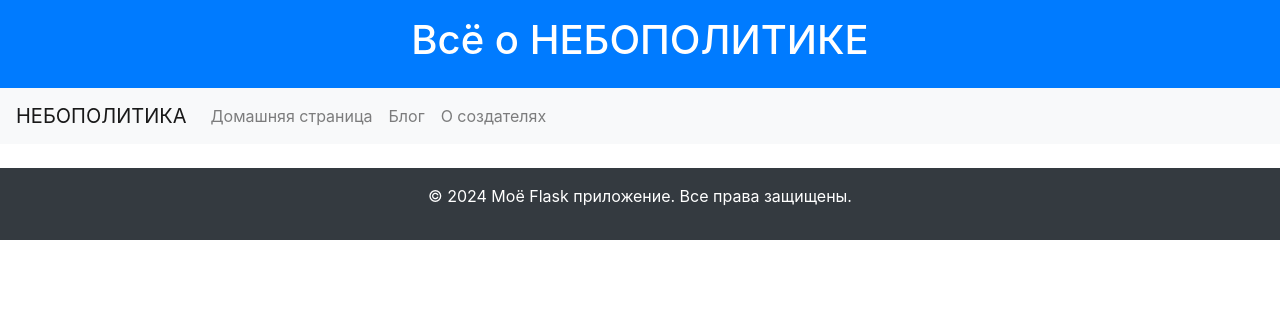
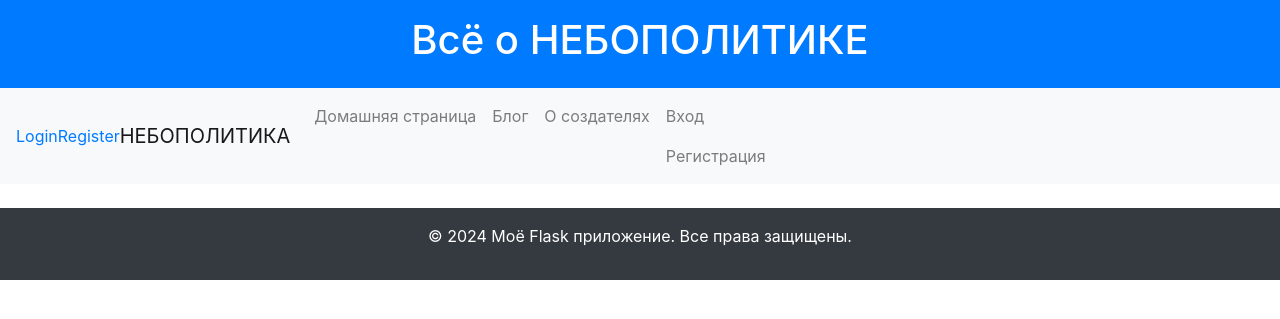
Before and after one commit to KarkachevYV/first_site_on_zerocoder, a Flask app: template templates/base.html in a window 1280 px wide. Shown: the top 319 px of the page. Run offline with Flask 3, Linux system fonts and the light colour scheme; the template is opened without the code that fills it, so the values that code supplies are empty; some libraries are stand-ins or nearby versions.

Commit message:
корректировка структуры

```diff
--- a/templates/base.html
+++ b/templates/base.html
@@ -12,6 +12,12 @@
     </header>
 
     <nav class="navbar navbar-expand-lg navbar-light bg-light">
+        {% if current_user.is_authenticated %}
+        <a href="{{ url_for('logout') }}">Logout</a>
+        {% else %}
+            <a href="{{ url_for('login') }}">Login</a>
+            <a href="{{ url_for('register') }}">Register</a>
+        {% endif %}
         <a class="navbar-brand" href="#">НЕБОПОЛИТИКА</a>
         <div class="collapse navbar-collapse">
             <ul class="navbar-nav mr-auto">
@@ -23,6 +29,14 @@
                 </li>
                 <li class="nav-item">
                     <a class="nav-link" href="/about">О создателях</a>
+                </li>
+                <li class="nav-item">
+                    {% if current_user.is_authenticated %}
+                    <a class="nav-link" href="/account">Личный кабинет</a>
+                    {% else %}
+                    <a class="nav-link" href="/login">Вход</a>
+                    <a class="nav-link" href="/register">Регистрация</a>
+                    {% endif %}
                 </li>
             </ul>
         </div>
```
Also changed, not shown: app/test.py (added, +10 -0 lines), main_app.py (renamed from main.py).
